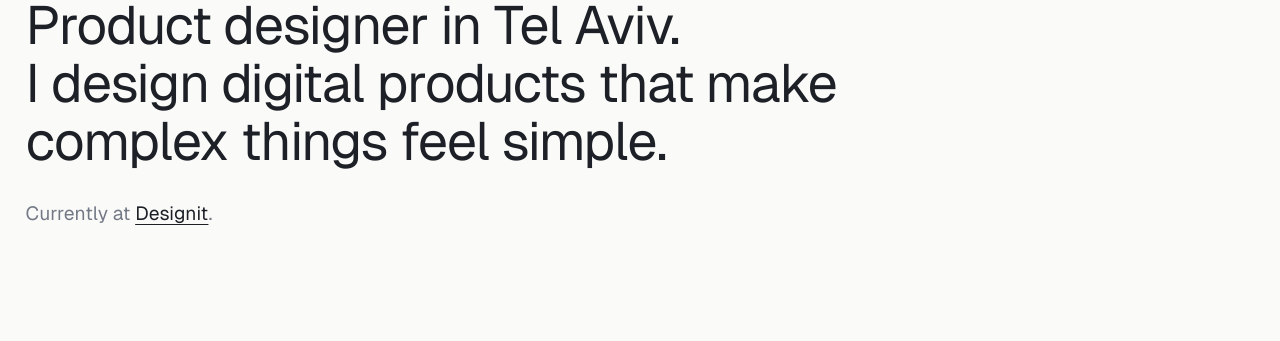
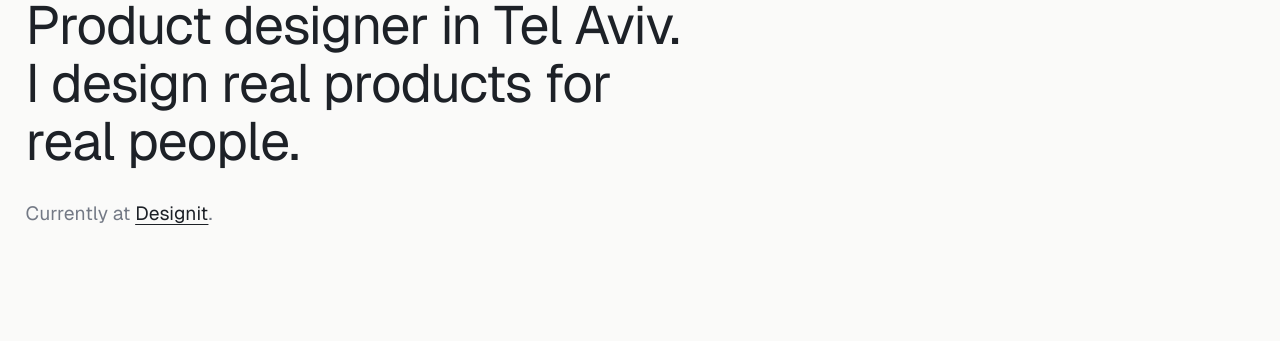
Before and after one commit to nettalbo/nettazoe, a plain HTML site: page index.html in a window 1280 px wide. Shown: the part 451-792 px from the top of the page. Drawn offline with Linux system fonts and the light colour scheme; a script that the page names is missing.

Commit message:
Update home intro line; remove leftover chips on Leumi AI page
Co-Authored-By: Claude Opus 5.5 <noreply@anthropic.com>
Claude-Session: https://claude.ai/code/session_01X8YcZrmodDVy9pV8uRmhEp

```diff
--- a/index.html
+++ b/index.html
@@ -51,7 +51,7 @@
       <figure class="ps-front"><div class="media "><img src="assets/portrait.jpg" alt="Netta Zoe" loading="lazy"></div></figure>
     </div>
     <h1><span class="hi">Hi, I’m Netta</span>
-      Product designer in Tel&nbsp;Aviv.<br>I design digital products that make complex things feel simple.</h1>
+      Product designer in Tel&nbsp;Aviv.<br>I design real products for real people.</h1>
     <p class="lede">Currently at <a href="https://www.designit.com" target="_blank" rel="noopener">Designit</a>.</p>
   </section>
 
```
Also changed, not shown: leumi-ai.html (+0 -1 lines).
